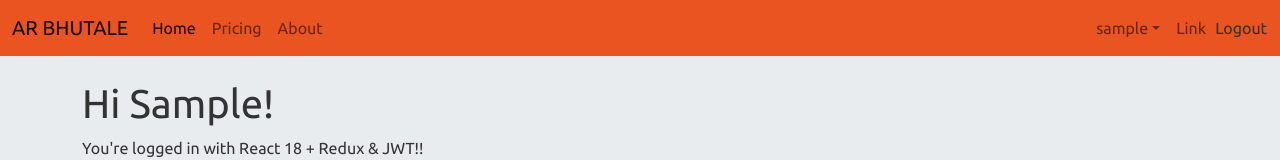
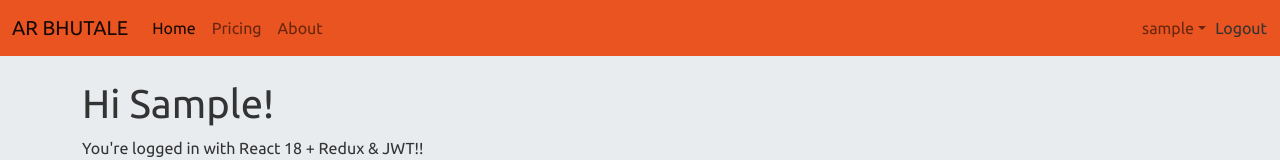
Before and after one commit to arbhutale/personal-UI, a React (Create React App) app: page / in a window 1280 px wide. Shown: the top 160 px of the page. Built offline with nearby package versions, Linux system fonts and the light colour scheme; sample sign-in values are in the browser's storage.

Commit message:
removed unused link

```diff
--- a/src/_components/Nav.jsx
+++ b/src/_components/Nav.jsx
@@ -73,9 +73,9 @@
                                 <a class="dropdown-item" href="#">Separated link</a>
                             </div>
                         </li>
-                        <li class="nav-item">
+                        {/* <li class="nav-item">
                             <a class="nav-link" href="#">Link</a>
-                        </li>
+                        </li> */}
                     </ul>
                     {/* <ul class="navbar-nav ms-auto mb-2 mb-lg-0"> */}
                     {/* <form class="d-flex"> */}
```
